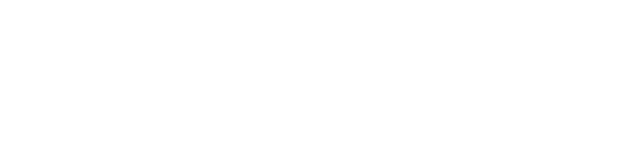
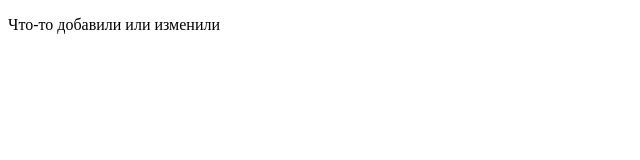
Before and after one commit to SlavaKol/Verstala, a plain HTML site: page index.html in a window 1280 px wide. Shown: the whole page, without its empty margins (0-640 px from the left). Drawn offline with Linux system fonts and the light colour scheme.

Commit message:
Это наш второй коммит

```diff
--- a/index.html
+++ b/index.html
@@ -10,6 +10,7 @@
 
 <body>
     <script src="js/scripts.js"></script>
+    <p>Что-то добавили или изменили</p>
 </body>
 
 </html>
```
